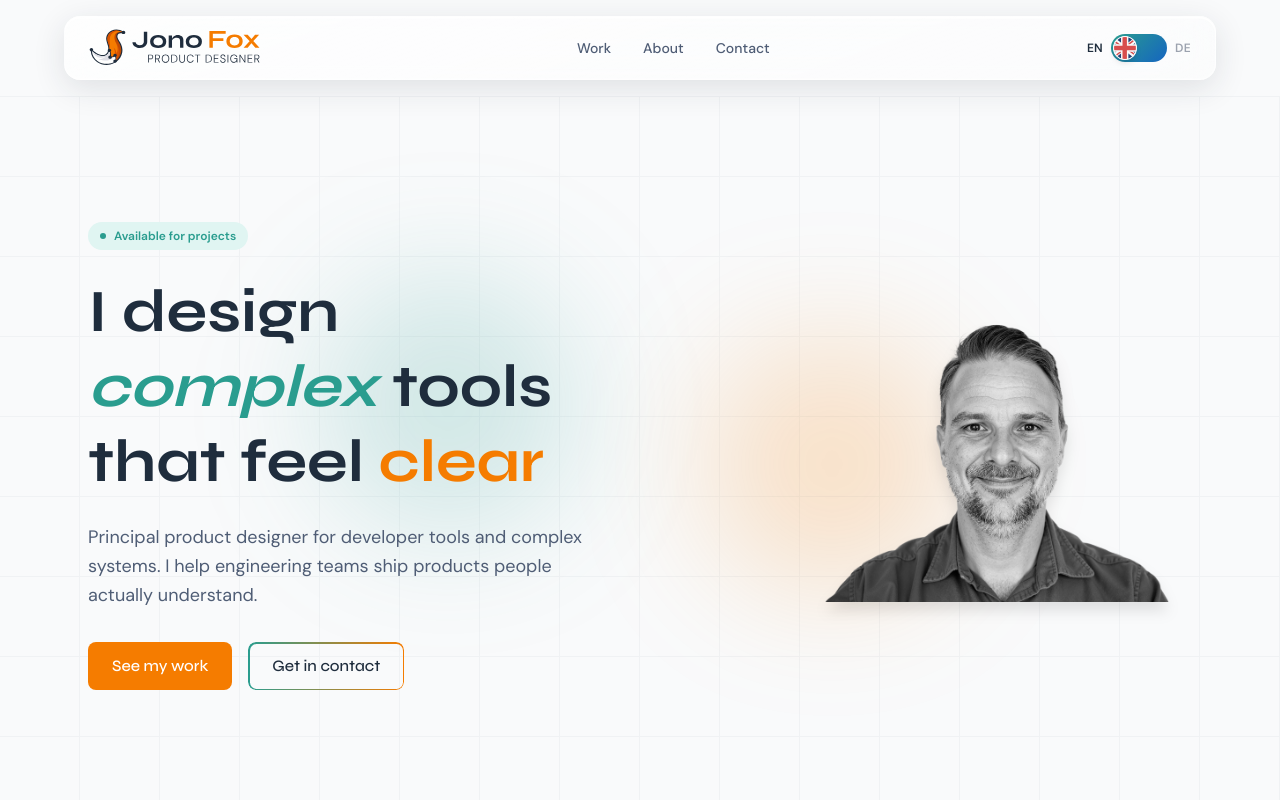
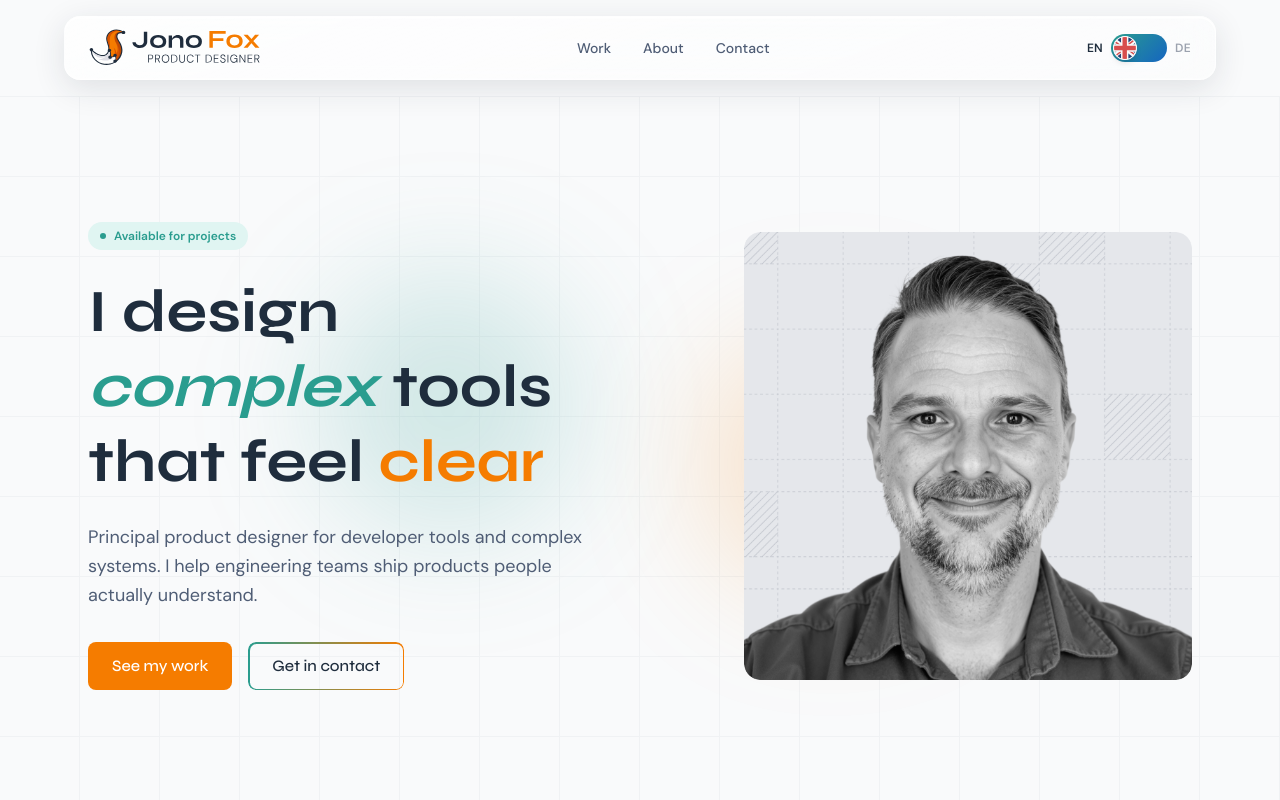
Before and after one commit to jonofoxdesign/jonofox-portfolio, a Next.js app: page /en in a window 1280 px wide. Shown: the top 800 px of the page. Built offline with nearby package versions, Linux system fonts and the light colour scheme.

Commit message:
hero: baked-background images, BW to colour on hover

```diff
--- a/src/app/[locale]/page.tsx
+++ b/src/app/[locale]/page.tsx
@@ -140,17 +140,19 @@ export default function HomePage() {
           </div>
 
           {/* Portrait */}
-          <div className="relative flex justify-center md:justify-end">
+          <div className="relative flex justify-center md:justify-end group">
+            {/* B&W — default */}
             <img
-              src="/portrait.png"
+              src="/hero-bw.png"
               alt="Jono Fox"
-              className="
-                w-72 md:w-full max-w-sm
-                grayscale hover:grayscale-0
-                md:grayscale md:hover:grayscale-0
-                transition-all duration-500 ease-in-out
-                drop-shadow-xl
-              "
+              className="w-72 md:w-full max-w-md rounded-2xl transition-opacity duration-500 ease-in-out group-hover:opacity-0"
+            />
+            {/* Colour — revealed on hover */}
+            <img
+              src="/hero-color.png"
+              alt=""
+              aria-hidden="true"
+              className="absolute inset-0 w-72 md:w-full max-w-md rounded-2xl opacity-0 transition-opacity duration-500 ease-in-out group-hover:opacity-100 mx-auto md:ml-auto md:mx-0"
             />
           </div>
         </div>
```
Also changed, not shown: public/hero-bw.png (added), public/hero-color.png (added).
